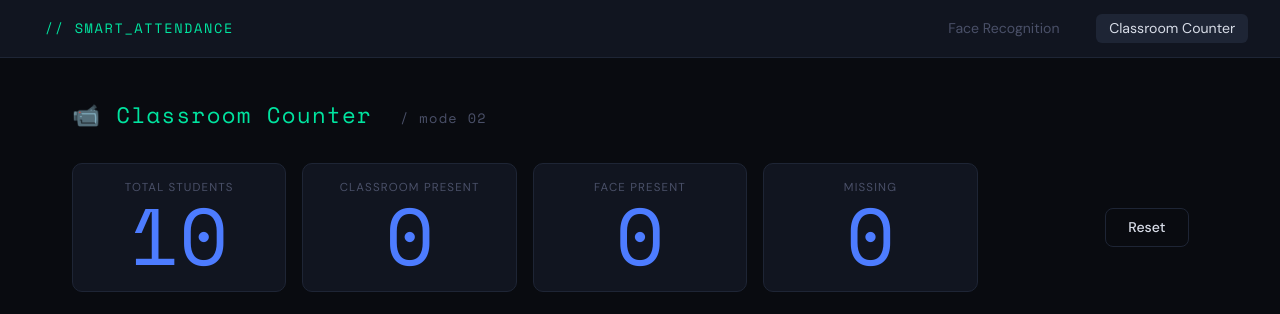
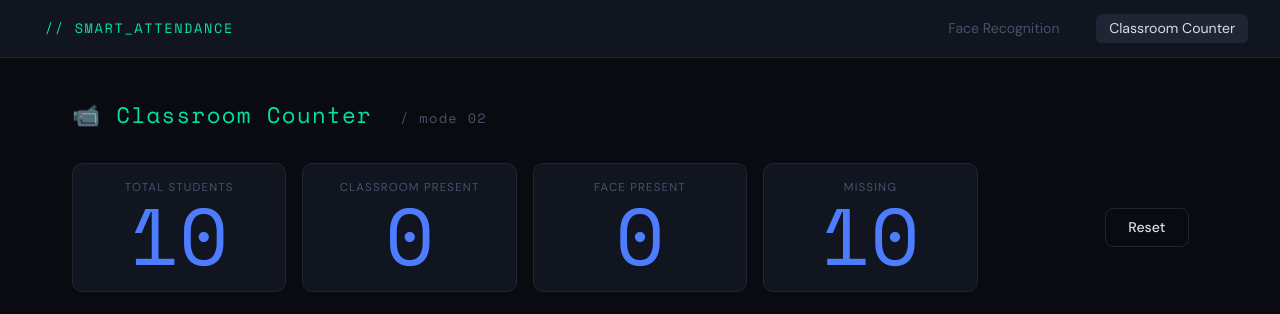
Before and after one commit to EDWINJOEMCA/attendance_system, a Django app: page /classroom/ in a window 1280 px wide. Shown: the top 314 px of the page. Run offline with Django 5.2, Linux system fonts and the light colour scheme; data that the repository does not hold is empty.

Commit message:
missing counts'

```diff
--- a/attendace_system/attendance/classroom_engine.py
+++ b/attendace_system/attendance/classroom_engine.py
@@ -268,6 +268,7 @@ class ClassroomEngine:
 
         total_students = 10 # default students count
         missing = total_students - shared_state.face_present_count
+        print(missing, "missing")
 
         return {
             "total_students": total_students,
--- a/attendace_system/templates/attendance/classroom.html
+++ b/attendace_system/templates/attendance/classroom.html
@@ -153,7 +153,7 @@ async function pollStats() {
     /* Update values */
     cnt.textContent = d.present_count;
     document.getElementById('face-count').textContent = d.face_present_count || 0;
-    document.getElementById('missing-count').textContent = d.missing || 0;
+    document.getElementById('missing-count').textContent = d.difference || 0;
     document.getElementById('students-count').textContent = d.total_students || 0;
 
     /* PLAY SOUND */
```
